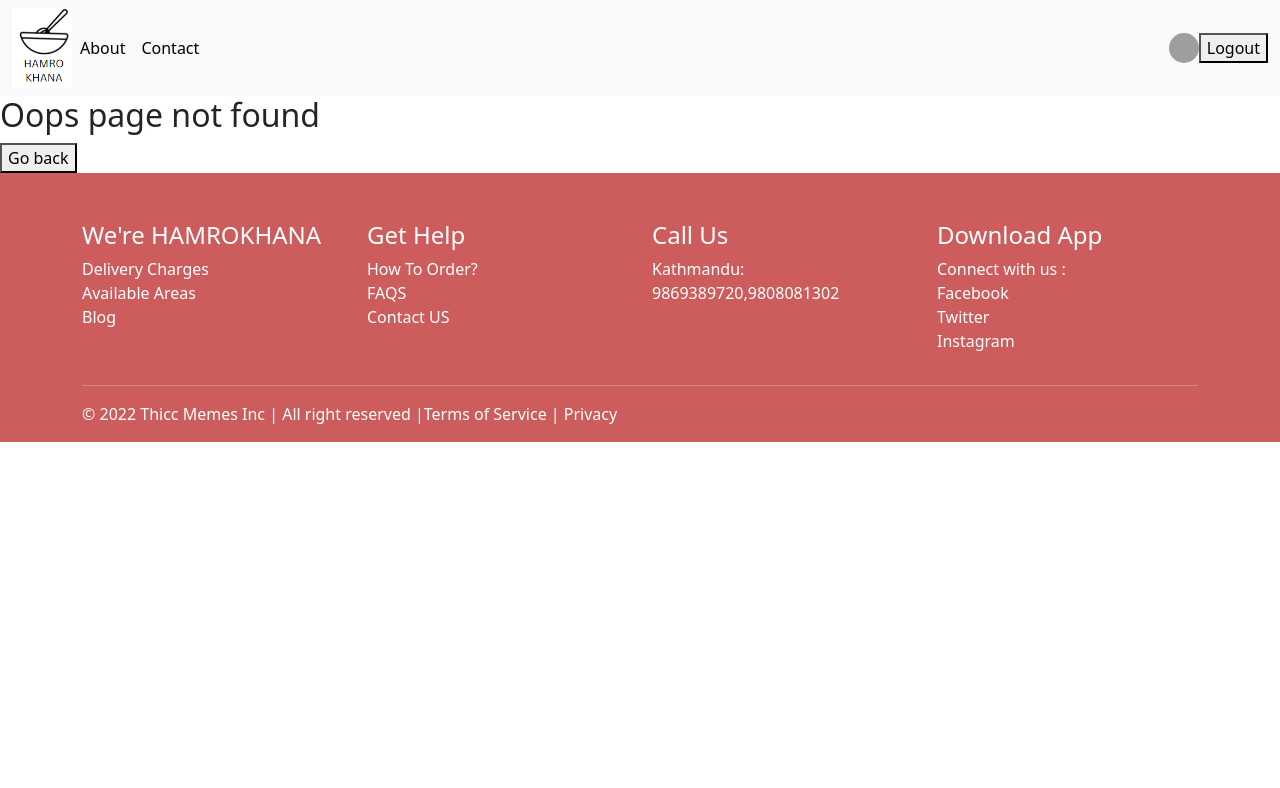
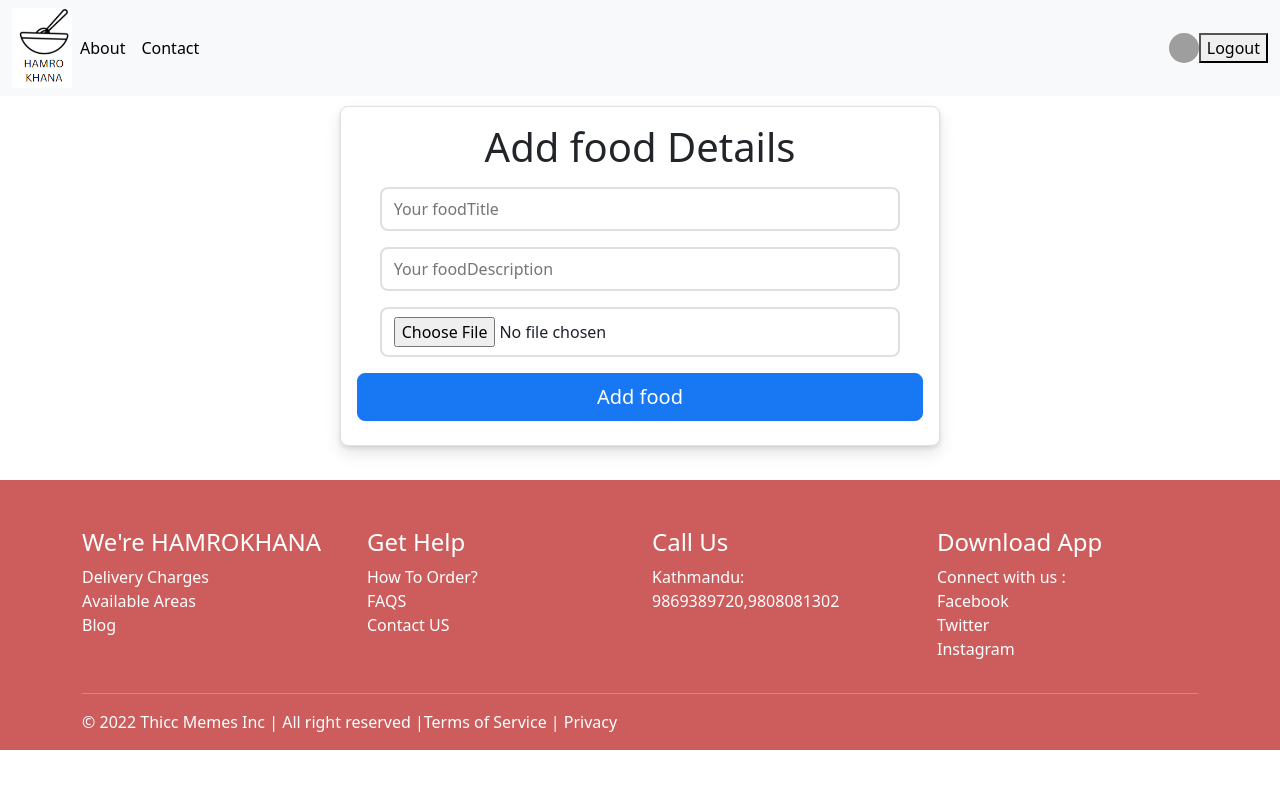
Before and after one commit to umang-shahi/Reacttutorial, a React (Create React App) app: page /admin/dashboard in a window 1280 px wide. Shown: the top 788 px of the page. Built offline with nearby package versions, Linux system fonts and the light colour scheme; sample sign-in values are in the browser's storage.

Commit message:
dynamics

```diff
--- a/src/App.js
+++ b/src/App.js
@@ -13,6 +13,7 @@
 import Profile from "./components/Pages/User/profile/Profile";
 import UpdateProfile from "./components/Pages/User/updateProfile/UpdateProfile";
 import ProtectedRoute from "./components/protectedroute/ProtectedRoute";
+import Admin from "./components/admin/Admin";
 
 
 
@@ -46,6 +47,10 @@
             <UpdateProfile/>
           </ProtectedRoute>}/>
 
+          <Route path="/admin/dashboard" element={<ProtectedRoute>
+            <Admin />
+          </ProtectedRoute>}
+          />
 
         </Routes>
 
--- a/src/components/Pages/User/Register.jsx
+++ b/src/components/Pages/User/Register.jsx
@@ -191,10 +191,6 @@
       </div>
       <br />
 
-
-
-
-
     </>
   )
 })
--- a/src/components/Pages/User/login/Login.jsx
+++ b/src/components/Pages/User/login/Login.jsx
@@ -39,12 +39,20 @@
           email,
           password,
         });
-        if (res.data.success === true) {
+        console.log(res)
+        if (res.data.data.role === "admin") {
+          toast.success(res.data.message);
+          localStorage.setItem("token", res.data.token);
+          localStorage.setItem("user", JSON.stringify(res.data.data));
+          navigate("/admin/dashboard");
+          setIsLoading(false);
+        }else{
           toast.success(res.data.message);
           localStorage.setItem("token", res.data.token);
           localStorage.setItem("user", JSON.stringify(res.data.data));
           navigate("/profile");
           setIsLoading(false);
+
         }
       } catch (error) {
         const msg = await error.response.data.message;
--- /dev/null
+++ b/src/components/admin/Admin.jsx
@@ -0,0 +1,121 @@
+import axios from "axios";
+import React, { useState } from "react";
+import { useNavigate } from "react-router-dom";
+import { toast } from "react-toastify";
+import Spinner from "react-bootstrap/Spinner";
+
+const Admin = () => {
+  const navigate = useNavigate();
+  const [foodTitle, setFoodTitle] = useState("");
+  const [foodDescription, setFoodDescription] = useState("");
+  const [foodImage, setFoodImage] = useState("");
+  const [errors, setErrors] = useState({});
+  const [isLoading, setIsLoading] = useState(false);
+
+  const handleFileChange = (e) => {
+    e.preventDefault();
+    setFoodImage(e.target.files[0]);
+  };
+
+  const validateForm = () => {
+    let newErrors = {};
+    if (!foodTitle) {
+      newErrors.foodTitle = "foodTitle is required";
+    } else if (!foodDescription) {
+      newErrors.foodDescription = "foodDescription is required";
+    }
+
+    setErrors(newErrors);
+    return Object.keys(newErrors).length === 0;
+  };
+
+  const handleAdd = async (e) => {
+    e.preventDefault();
+    const config = {
+      headers: {
+        "Content-Type": "multipart/form-data",
+        Authorization: `Bearer ${localStorage.getItem("token")}`,
+      },
+    };
+
+    const addForm = new FormData();
+    addForm.append("foodTitle", foodTitle);
+    addForm.append("foodDescription", foodDescription);
+    addForm.append("foodImage", foodImage);
+
+    if (validateForm()) {
+      try {
+        setIsLoading(true);
+        const res = await axios.post(
+          "http://localhost:5000/api/add/food",
+          addForm,
+          config
+        );
+        console.log(res);
+        if (res.data.success === true) {
+          toast.success(res.data.message);
+          navigate("/");
+          setIsLoading(false);
+        }
+      } catch (error) {
+        setIsLoading(false);
+        setErrors("");
+        const msg = error.response.data.message;
+        toast.error(msg);
+      }
+    } else {
+      toast.error("Invalid form!");
+    }
+  };
+
+  return (
+    <>
+      <div className="myRegister">
+        <form>
+          <div className="register">
+            <h1>Add food Details</h1>
+            <input
+              type="text"
+              name="foodTitle"
+              placeholder="Your foodTitle"
+              value={foodTitle}
+              onChange={(e) => setFoodTitle(e.target.value)}
+            />
+            {errors.foodTitle && (
+              <span style={{ color: "red" }}>{errors.foodTitle}</span>
+            )}
+
+            <input
+              type="text"
+              name="foodDescription"
+              value={foodDescription}
+              placeholder="Your foodDescription"
+              onChange={(e) => setFoodDescription(e.target.value)}
+            />
+            {errors.foodDescription && (
+              <span style={{ color: "red" }}>{errors.foodDescription}</span>
+            )}
+            {foodImage && (
+              <div>
+                <img
+                  alt="food details"
+                  width={"250px"}
+                  src={URL.createObjectURL(foodImage)}
+                />
+                <br />
+              </div>
+            )}
+            <input type="file" name="avatar" onChange={handleFileChange} />
+
+            <div className="button" onClick={handleAdd}>
+              {isLoading && <Spinner animation="border" size="sm" />}Add food
+            </div>
+          </div>
+        </form>
+      </div>
+      <br />
+    </>
+  );
+};
+
+export default Admin;
```
